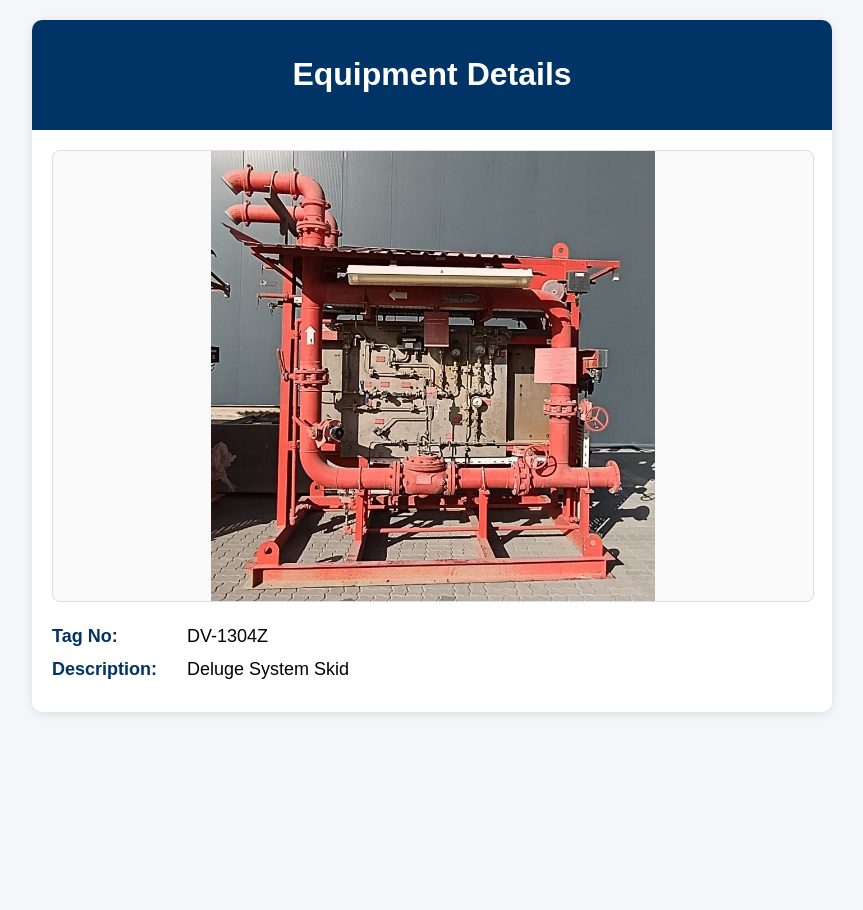
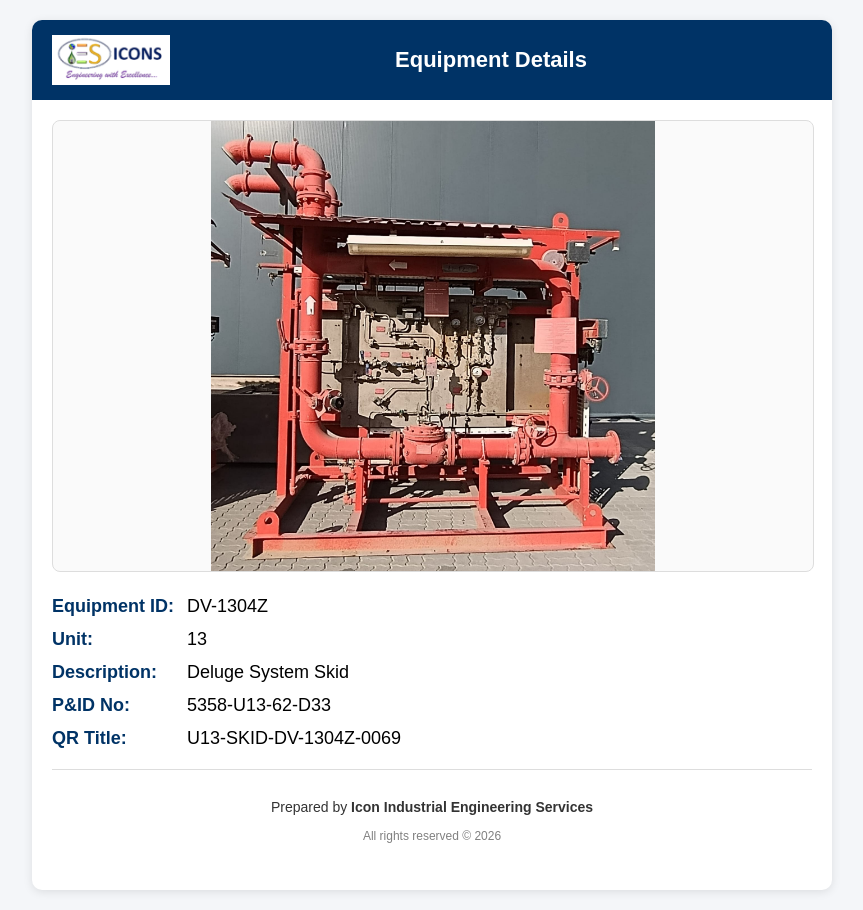
Before and after one commit to Gokkkul/qr-scan-preview, a plain HTML site: page index.html in a window 1280 px wide. Shown: the whole page, without its empty margins (208-1071 px from the left). Before the commit the page ends 800 px from the top, so only its background shows below. Drawn offline with Linux system fonts and the light colour scheme.

Commit message:
Added equipment details

```diff
--- a/index.html
+++ b/index.html
@@ -1,5 +1,6 @@
-<!DOCTYPE html>
+<!-- <!DOCTYPE html>
 <html lang="en">
+
 <head>
     <meta charset="UTF-8">
     <meta name="viewport" content="width=device-width, initial-scale=1.0">
@@ -17,7 +18,7 @@
             margin: auto;
             background: #ffffff;
             border-radius: 10px;
-            box-shadow: 0 2px 10px rgba(0,0,0,0.1);
+            box-shadow: 0 2px 10px rgba(0, 0, 0, 0.1);
             overflow: hidden;
         }
 
@@ -58,17 +59,18 @@
         }
     </style>
 </head>
+
 <body>
 
     <div class="container">
         <div class="header">
+            <img src="/Images/Icons.png" alt="" width="00[]">
             <h1>Equipment Details</h1>
         </div>
 
         <div class="content">
-            <img src="DV-1304Z.jpeg"
-                 alt="Deluge System Skid"
-                 class="equipment-image">
+
+            <img src="/Images/DV-1304Z.jpeg" alt="Deluge System Skid" class="equipment-image">
 
             <div class="details">
                 <div class="detail-row">
@@ -80,9 +82,158 @@
                     <span class="label">Description:</span>
                     Deluge System Skid
                 </div>
+                <div class="detail-row">
+                    <span class="label">QR Code:</span>
+
+                </div>
             </div>
         </div>
     </div>
 
 </body>
+
+</html> -->
+
+<!DOCTYPE html>
+<html lang="en">
+
+<head>
+    <meta charset="UTF-8">
+    <meta name="viewport" content="width=device-width, initial-scale=1.0">
+    <title>Equipment Details</title>
+
+    <style>
+        body {
+            font-family: Arial, sans-serif;
+            background-color: #f4f6f9;
+            margin: 0;
+            padding: 20px;
+        }
+
+        .container {
+            max-width: 800px;
+            margin: auto;
+            background: #ffffff;
+            border-radius: 10px;
+            box-shadow: 0 2px 10px rgba(0, 0, 0, 0.1);
+            overflow: hidden;
+        }
+
+        .header {
+            background-color: #003366;
+            color: white;
+            padding: 15px 20px;
+            display: flex;
+            align-items: center;
+            justify-content: space-between;
+        }
+
+        .header h1 {
+            margin: 0;
+            font-size: 22px;
+            flex: 1;
+            text-align: center;
+        }
+
+        .header img {
+            height: 50px;
+        }
+
+        .content {
+            padding: 20px;
+        }
+
+        .equipment-image {
+            width: 100%;
+            max-height: 450px;
+            object-fit: contain;
+            border: 1px solid #ddd;
+            border-radius: 8px;
+            background-color: #fafafa;
+        }
+
+        .details {
+            margin-top: 20px;
+        }
+
+        .detail-row {
+            margin-bottom: 12px;
+            font-size: 18px;
+        }
+
+        .label {
+            font-weight: bold;
+            color: #003366;
+            display: inline-block;
+            width: 130px;
+        }
+
+        .footer {
+            text-align: center;
+            padding: 15px;
+            margin-top: 20px;
+            border-top: 1px solid #ddd;
+            font-size: 14px;
+            color: #333;
+        }
+    </style>
+</head>
+
+<body>
+
+    <div class="container">
+
+        <!-- HEADER -->
+        <div class="header">
+            <img src="/Images/Icons.png" alt="Company Logo">
+            <h1>Equipment Details</h1>
+            <div></div>
+        </div>
+
+        <!-- CONTENT -->
+        <div class="content">
+
+            <!-- Equipment Image -->
+            <img src="/Images/DV-1304Z.jpeg" alt="Deluge System Skid" class="equipment-image">
+
+            <!-- DETAILS -->
+            <div class="details">
+
+                <div class="detail-row">
+                    <span class="label">Equipment ID:</span>
+                    DV-1304Z
+                </div>
+                <div class="detail-row">
+                    <span class="label">Unit:</span>
+                    13
+                </div>
+
+                <div class="detail-row">
+                    <span class="label">Description:</span>
+                    Deluge System Skid
+                </div>
+                <div class="detail-row">
+                    <span class="label">P&ID No:</span>
+                    5358-U13-62-D33
+                </div>
+
+                <div class="detail-row">
+                    <span class="label">QR Title:</span>
+                    <!-- QR image or placeholder -->
+                     U13-SKID-DV-1304Z-0069
+                </div>
+
+                <div class="footer">
+                    <p>Prepared by <b>Icon Industrial Engineering Services</b></p>
+                    <p style="font-size:12px; color:gray;">All rights reserved © 2026</p>
+                </div>
+
+
+            </div>
+
+        </div>
+    </div>
+
+</body>
+
 </html>
```
Also changed, not shown: Images/DV-1304Z.jpeg (renamed from DV-1304Z.jpeg), Images/Icon.png (added), Images/Icons.png (added).
